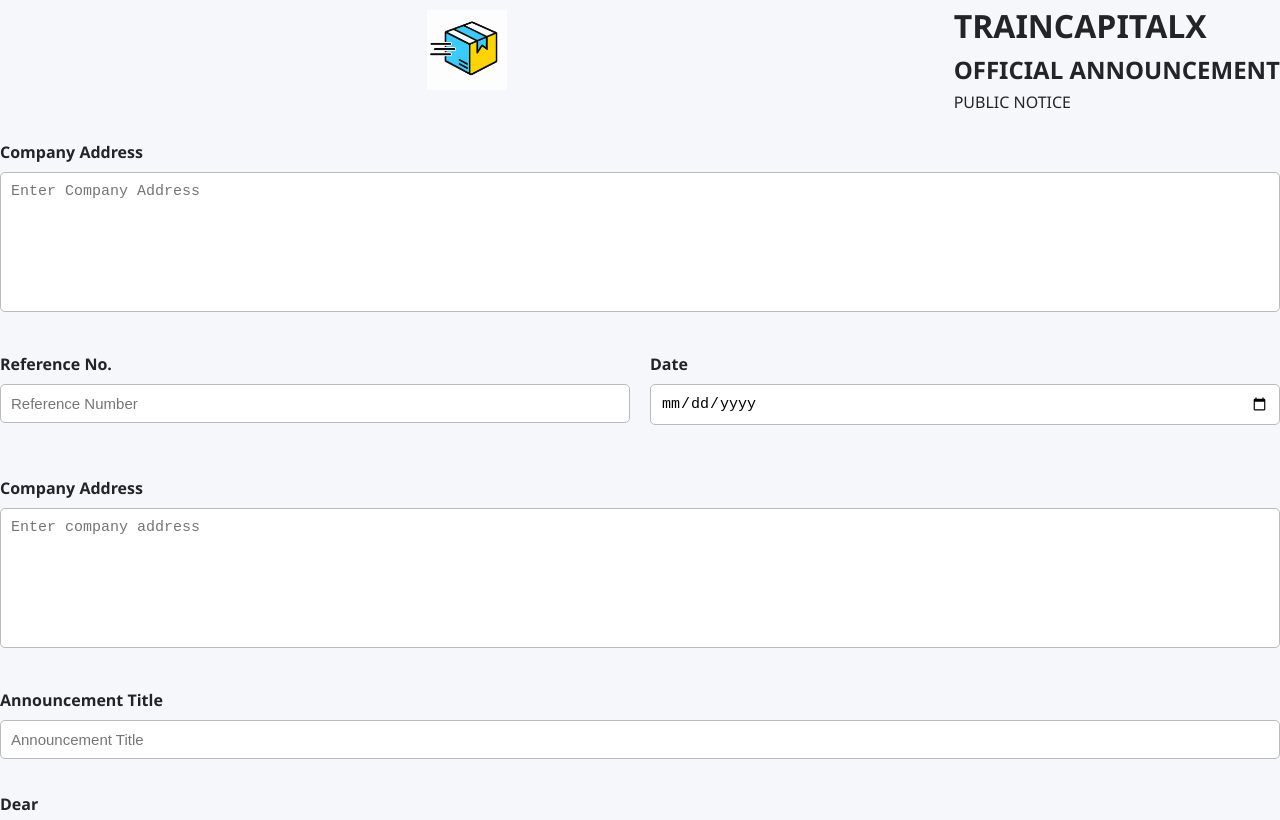
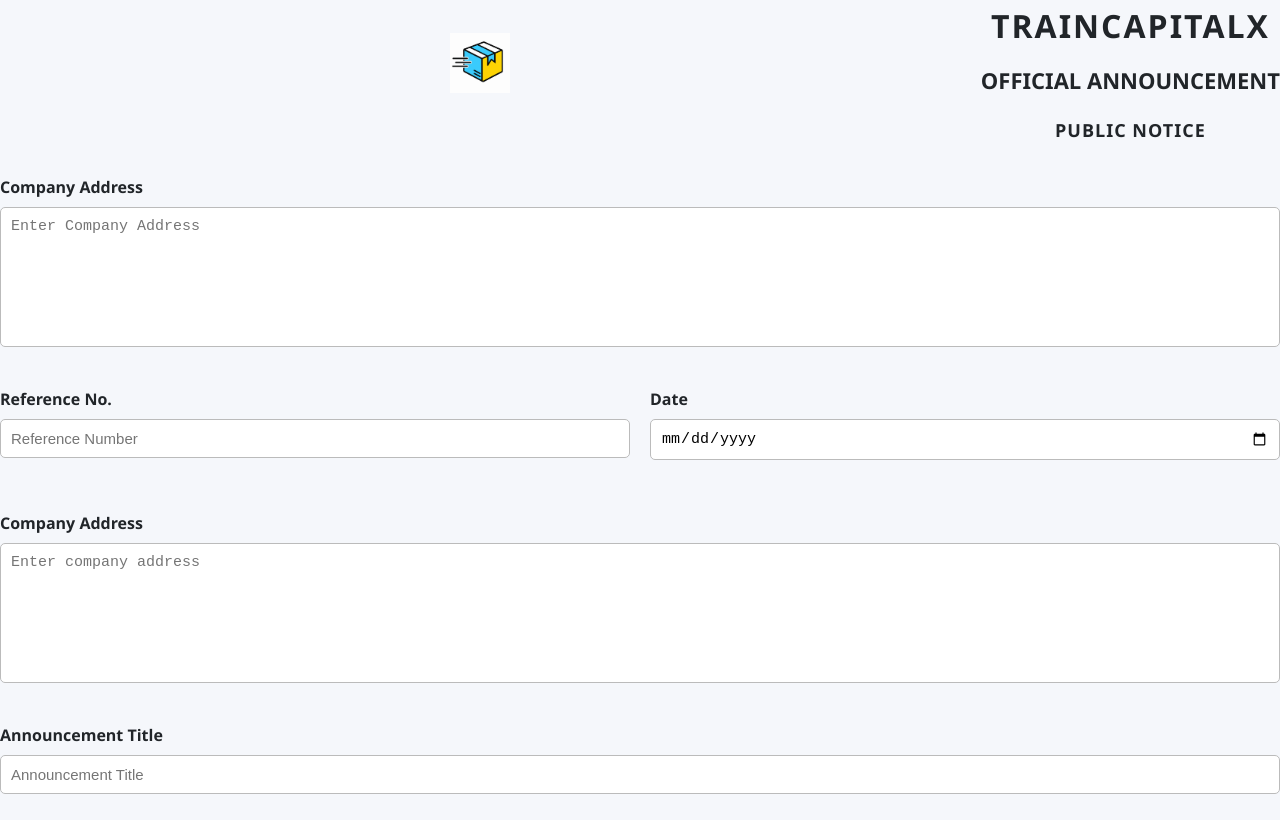
Before and after one commit to bitfurytech21-eng/traincapitalx-corporate-documents, a website: page templates/announcement.html in a window 1280 px wide. Shown: the top 820 px of the page. Drawn offline with Linux system fonts and the light colour scheme.

Commit message:
Refactor announcement logo and header styles
Updated styles for announcement logo and header text.

```diff
--- a/assets/css/corporate.css
+++ b/assets/css/corporate.css
@@ -315,7 +315,6 @@
     flex-wrap:wrap;
 
 }
-
 .footer-left,
 .footer-center,
 .footer-right{
@@ -424,10 +423,32 @@
 .form-group textarea{
     resize:none;
 }
-/* Announcement Logo */
-.announcement-logo {
-    width: 80px;
-    height: auto;
-    display: block;
-    margin: 0 auto 15px;
+.document-header{
+    text-align:center;
+    margin-bottom:30px;
 }
+
+.announcement-logo{
+    width:60px;
+    height:auto;
+    display:block;
+    margin:0 auto 20px;
+}
+
+.header-text h1{
+    margin:0;
+    font-size:32px;
+    letter-spacing:2px;
+}
+
+.header-text h2{
+    margin:12px 0;
+    font-size:22px;
+}
+
+.notice-title{
+    margin-top:18px;
+    font-size:18px;
+    font-weight:bold;
+    letter-spacing:1px;
+}
```
